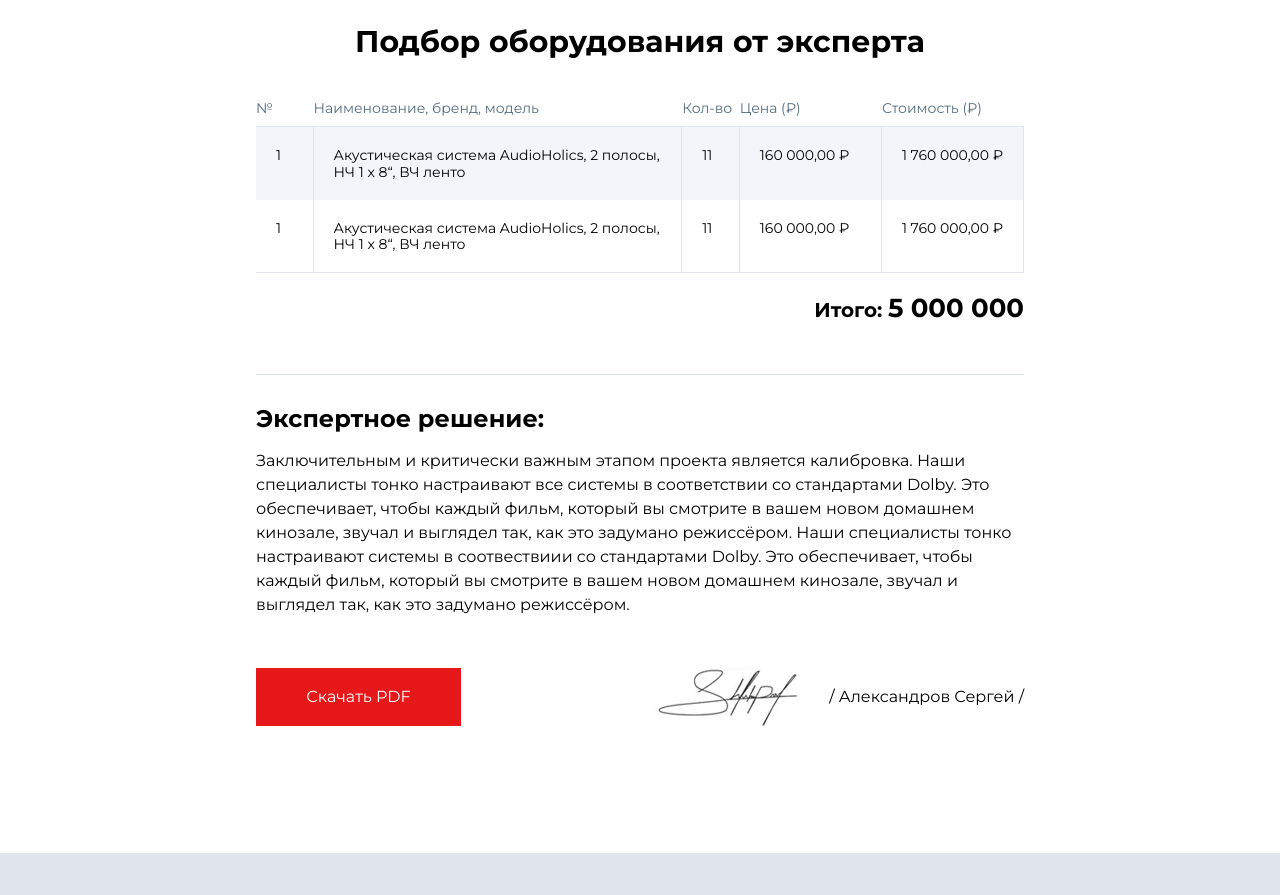
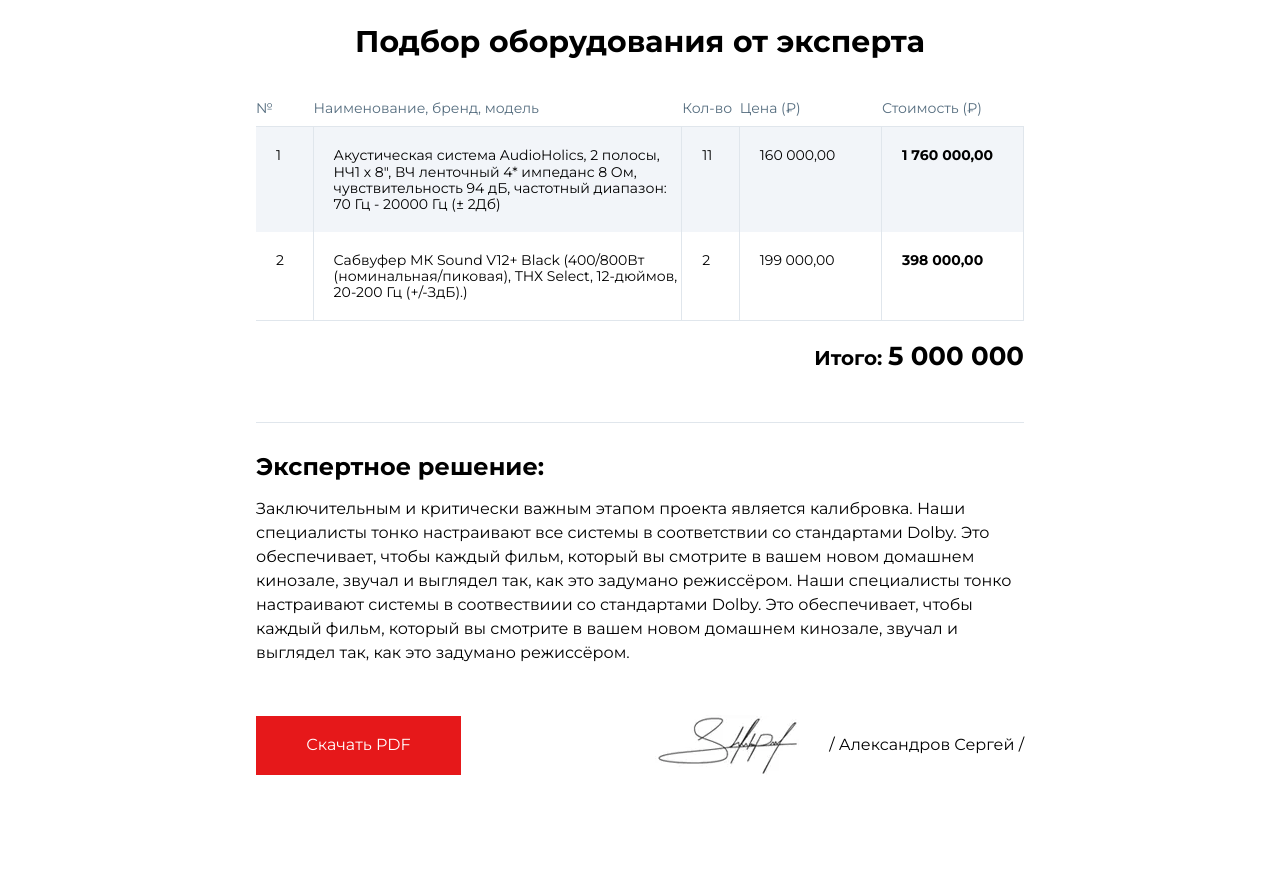
Before and after one commit to den10004/proposal, a website built with Vite: page index.html in a window 1280 px wide. Shown: the part 780-1675 px from the top of the page. Built offline with nearby package versions, Linux system fonts and the light colour scheme.

Commit message:
динамический список

```diff
--- a/index.html
+++ b/index.html
@@ -108,48 +108,7 @@
         </ul>
 
         <div class="render-list" id="render-list">
-          <ul class="selection-table section-tablebody">
-            <li><p>1</p></li>
-            <li class="div1">
-              <p>
-                Акустическая система AudioHolics, 2 полосы, НЧ 1 х 8“, ВЧ ленто
-              </p>
-              <hr class="hr-selection-white hr-selection" />
-            </li>
-            <li class="div2 div-style">
-              <h6>Кол-во (шт.)</h6>
-              <p>11</p>
-            </li>
-            <li class="div3 div-style">
-              <h6>Цена (₽)</h6>
-              <p>160 000,00 ₽</p>
-            </li>
-            <li class="div4 div-style">
-              <h6>Стоимость (₽)</h6>
-              <p>1 760 000,00 ₽</p>
-            </li>
-          </ul>
-          <ul class="selection-table section-tablebody">
-            <li><p>1</p></li>
-            <li class="div1">
-              <p>
-                Акустическая система AudioHolics, 2 полосы, НЧ 1 х 8“, ВЧ ленто
-              </p>
-              <hr class="hr-selection-ec hr-selection" />
-            </li>
-            <li class="div2 div-style">
-              <h6>Кол-во (шт.)</h6>
-              <p>11</p>
-            </li>
-            <li class="div3 div-style">
-              <h6>Цена (₽)</h6>
-              <p>160 000,00 ₽</p>
-            </li>
-            <li class="div4 div-style">
-              <h6>Стоимость (₽)</h6>
-              <p>1 760 000,00 ₽</p>
-            </li>
-          </ul>
+          <!-- рендер списка-->
         </div>
 
         <div class="selection__total">
@@ -388,6 +347,7 @@
   </body>
   <script type="module" src="./js/main.js"></script>
   <script type="module" src="./js/timer.js"></script>
+  <script type="module" src="./js/selection.js"></script>
   <script type="module" src="./js/telMask.js"></script>
   <script type="module" src="./js/metrika.js"></script>
 
--- /dev/null
+++ b/js/productArr.js
@@ -0,0 +1,16 @@
+export const product = [
+  {
+    id: 1,
+    title:
+      'Акустическая система AudioHolics, 2 полосы, НЧ1 х 8", ВЧ ленточный 4* импеданс 8 Ом, чувствительность 94 дБ, частотный диапазон: 70 Гц - 20000 Гц (± 2Дб)',
+    quantity: 11,
+    price: 160000.0,
+  },
+  {
+    id: 2,
+    title:
+      "Сабвуфер МК Sound V12+ Black (400/800Вт (номинальная/пиковая), ТНХ Select, 12-дюймов, 20-200 Гц (+/-ЗдБ).)",
+    quantity: 2,
+    price: 199000.0,
+  },
+];
--- /dev/null
+++ b/js/selection.js
@@ -0,0 +1,59 @@
+import { product } from "./productArr";
+
+const formatter = new Intl.NumberFormat("ru-RU", {
+  minimumFractionDigits: 2,
+  maximumFractionDigits: 2,
+});
+
+const userElements = product.map(function (p) {
+  const div = document.createElement("ul");
+  div.classList.add("selection-table", "section-tablebody");
+
+  const li = document.createElement("li");
+  const pEl = document.createElement("p");
+  li.appendChild(pEl);
+  pEl.textContent = p.id;
+
+  const div1 = document.createElement("li");
+  div1.className = "div1";
+  const pdiv1 = document.createElement("p");
+  pdiv1.textContent = p.title;
+  div1.appendChild(pdiv1);
+  const hr = document.createElement("hr");
+  hr.classList.add("hr-selection-white", "hr-selection");
+  div1.appendChild(hr);
+
+  const div2 = document.createElement("li");
+  div2.classList.add("div2", "div-style");
+  const pdiv2 = document.createElement("p");
+  pdiv2.textContent = p.quantity;
+  div2.appendChild(pdiv2);
+
+  let cost = p.quantity * p.price;
+
+  const div3 = document.createElement("li");
+  div2.classList.add("div3", "div-style");
+  const pdiv3 = document.createElement("p");
+  pdiv3.textContent = formatter.format(p.price);
+  div3.appendChild(pdiv3);
+
+  const div4 = document.createElement("li");
+  div2.classList.add("div4", "div-style");
+  const pdiv4 = document.createElement("p");
+  const strong4 = document.createElement("strong");
+  strong4.textContent = formatter.format(cost);
+  div4.appendChild(pdiv4);
+  pdiv4.appendChild(strong4);
+
+  div.appendChild(li);
+  div.appendChild(div1);
+  div.appendChild(div2);
+  div.appendChild(div3);
+  div.appendChild(div4);
+  return div;
+});
+
+const container = document.getElementById("render-list");
+userElements.forEach(function (element) {
+  container.appendChild(element);
+});
```
